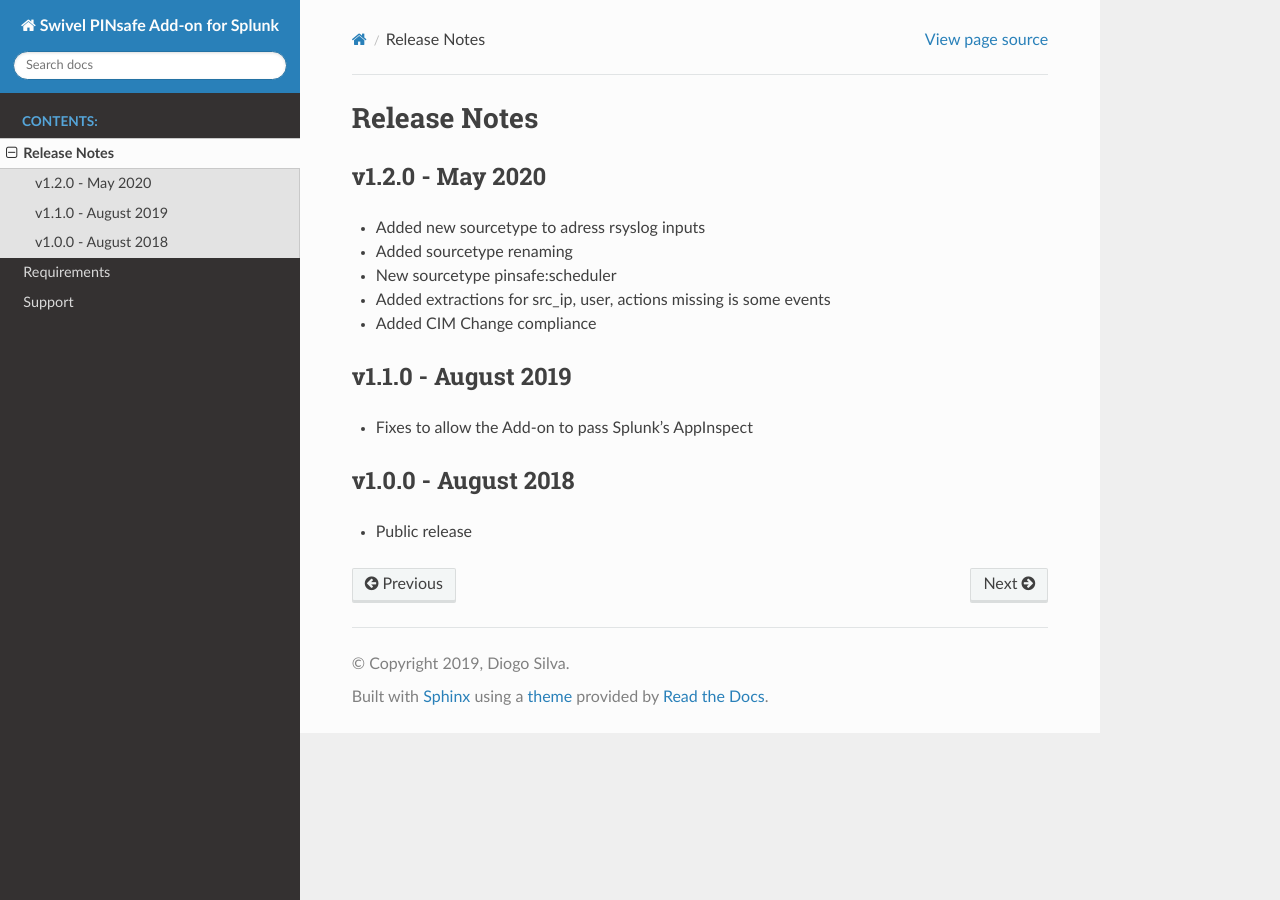
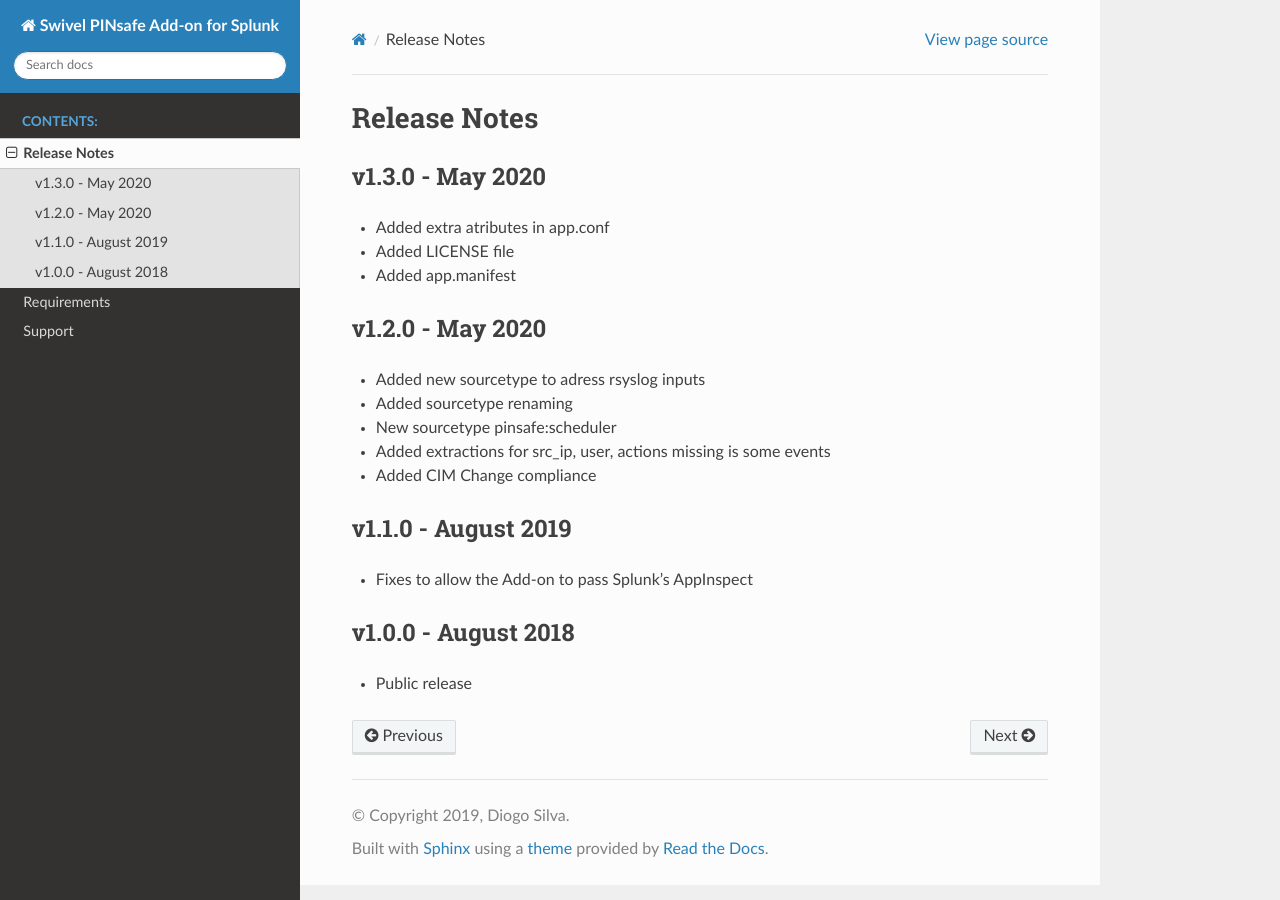
Before and after one commit to diogofgm/TA-pinsafe, a Sphinx documentation site: the page built from docs/source/releasenotes.rst, in a window 1280 px wide. Built offline with Sphinx 7.4.7 and the Read the Docs theme 2.0.0, drawn with Linux system fonts in a browser that asks for light colours; pages that are not in the unit, such as notebooks, are missing from menus.

Commit message:
Update releasenotes.rst

```diff
--- a/docs/source/releasenotes.rst
+++ b/docs/source/releasenotes.rst
@@ -1,6 +1,12 @@
 =============
 Release Notes
 =============
+
+v1.3.0 - May 2020
+----------------------
+- Added extra atributes in app.conf
+- Added LICENSE file
+- Added app.manifest
 
 v1.2.0 - May 2020
 ----------------------
```
